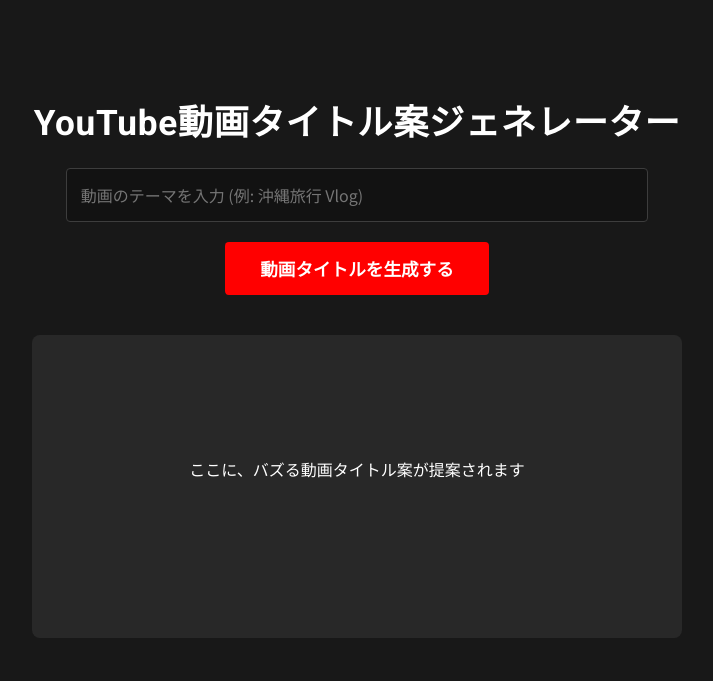
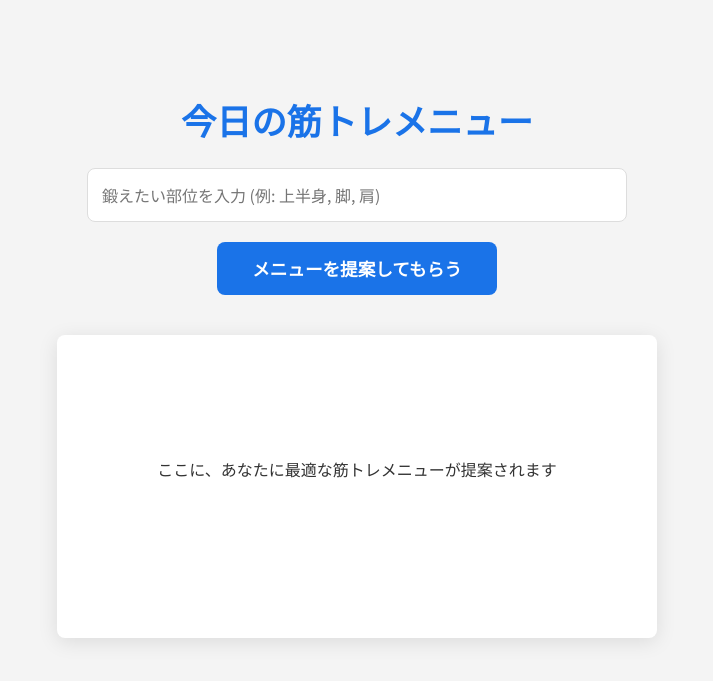
Before and after one commit to Keiichiro512/Generative-AI, a Flask app: page / in a window 1280 px wide. Shown: the top 681 px of the page, without its empty margins (283-996 px from the left). Run offline with Flask 3, Linux system fonts and the light colour scheme.

Commit message:
筋トレメニュー提案機能を追加

```diff
--- a/app.py
+++ b/app.py
@@ -19,34 +19,31 @@ def index():
     return render_template('index.html')
 
 @app.route('/generate', methods=['POST'])
-def generate_youtube_title():
+def generate_workout_menu():
     try:
         data = request.get_json()
-        if not data or 'theme' not in data:
-            return jsonify({'error': 'テーマが指定されていません。'}), 400
+        if not data or 'part' not in data:
+            return jsonify({'error': '部位が指定されていません。'}), 400
 
-        theme = data['theme']
+        part = data['part']
 
         # AIへの指示（プロンプト）
         prompt = f"""
-あなたは、登録者数100万人を超える大人気YouTuberであり、動画のタイトル付けの達人です。
-今から指定する「テーマ」で、視聴者が思わずクリックしたくなるような、魅力的で再生数が伸びる動画のタイトル案を3つ提案してください。
+あなたは、経験豊富なパーソナルトレーナーです。
+クライアントからリクエストのあった「鍛えたい体の部位」に合わせて、自宅でもできる効果的な筋トレメニューを1つ提案してください。
 
-【動画のテーマ】
-{theme}
+【鍛えたい部位】
+{part}
 
-提案は、それぞれ異なるアプローチ（例：権威性を示す、好奇心を煽る、具体的な結果を約束する）でお願いします。
-タイトルには、SEO（検索対策）を意識したキーワードを含めつつ、視聴者の興味を引くような数字や衝撃的な言葉を入れてください。
+提案には、具体的な「種目名」「セット数」「レップ数（回数）」、そしてそれぞれの種目の簡単な「ポイント」を含めてください。
 
 【出力フォーマット】
-1. (タイトル案1)
-   [ポイント]：(このタイトルの狙いや、なぜクリックされやすいかの簡単な説明)
+今日のメニュー：【{part}の日】
 
-2. (タイトル案2)
-   [ポイント]：(このタイトルの狙いや、なぜクリックされやすいかの簡単な説明)
-
-3. (タイトル案3)
-   [ポイント]：(このタイトルの狙いや、なぜクリックされやすいかの簡単な説明)
+■ 種目名：(ここに種目名)
+・セット数：3セット
+・レップ数：10〜12回
+・ポイント：(ここに簡単なコツや注意点)
 """
 
         response = model.generate_content(prompt)
@@ -56,7 +53,7 @@ def generate_youtube_title():
         return jsonify({'result': formatted_response})
 
     except Exception as e:
-        print(f"動画タイトル生成中にエラー: {e}")
+        print(f"筋トレメニュー生成中にエラー: {e}")
         return jsonify({'error': str(e)}), 500
 
 if __name__ == '__main__':
--- a/templates/index.html
+++ b/templates/index.html
@@ -3,7 +3,7 @@
 <head>
     <meta charset="UTF-8">
     <meta name="viewport" content="width=device-width, initial-scale=1.0">
-    <title>YouTube動画タイトル案ジェネレーター</title>
+    <title>今日の筋トレメニュー</title>
     <style>
         @import url('https://fonts.googleapis.com/css2?family=Roboto:wght@700&family=Noto+Sans+JP:wght@400;700&display=swap');
         body {
@@ -11,29 +11,29 @@
             text-align: center;
             margin: 0;
             padding-top: 50px;
-            background-color: #181818; /* YouTubeのダークモード背景色 */
-            color: #ffffff;
+            background-color: #f4f4f4; /* クリーンなグレー */
+            color: #333;
         }
         h1 {
             font-family: 'Roboto', sans-serif;
             font-weight: 700;
+            color: #1a73e8; /* エネルギッシュな青 */
             font-size: 2.2em;
-            letter-spacing: 0.02em;
         }
         #container {
-            max-width: 650px;
+            max-width: 600px;
             margin: 0 auto;
             padding: 20px;
         }
-        #theme-input {
+        #part-input {
             width: 85%;
             padding: 14px;
             font-size: 1em;
             font-family: inherit;
-            border-radius: 4px;
-            border: 1px solid #3d3d3d;
-            background-color: #121212;
-            color: #ffffff;
+            border-radius: 8px;
+            border: 1px solid #ddd;
+            background-color: #fff;
+            color: #333;
             margin-bottom: 20px;
         }
         button {
@@ -42,51 +42,53 @@
             font-weight: 700;
             font-family: 'Roboto', sans-serif;
             color: #fff;
-            background-color: #ff0000; /* YouTubeの赤 */
+            background-color: #1a73e8;
             border: none;
-            border-radius: 4px;
+            border-radius: 8px;
             cursor: pointer;
-            transition: background-color 0.3s ease;
+            transition: all 0.3s ease;
         }
         button:hover {
-            background-color: #cc0000;
+            background-color: #135abc;
+            box-shadow: 0 4px 15px rgba(26, 115, 232, 0.3);
         }
         #result-container {
             margin-top: 40px;
             padding: 30px;
-            background-color: #282828;
+            background-color: #ffffff;
             border-radius: 8px;
             min-height: 200px;
             line-height: 2.2;
             text-align: left;
+            box-shadow: 0 4px 20px rgba(0, 0, 0, 0.1);
             white-space: pre-wrap;
         }
         #loading {
             display: none;
-            color: #aaaaaa;
+            color: #888;
         }
     </style>
 </head>
 <body>
     <div id="container">
-        <h1>YouTube動画タイトル案ジェネレーター</h1>
-        <input type="text" id="theme-input" placeholder="動画のテーマを入力 (例: 沖縄旅行 Vlog)">
+        <h1>今日の筋トレメニュー</h1>
+        <input type="text" id="part-input" placeholder="鍛えたい部位を入力 (例: 上半身, 脚, 肩)">
         <br>
-        <button id="generate-btn">動画タイトルを生成する</button>
+        <button id="generate-btn">メニューを提案してもらう</button>
 
         <div id="result-container">
-            <p id="result-text" style="text-align: center;">ここに、バズる動画タイトル案が提案されます</p>
-            <p id="loading">最高のタイトルを考案中...</p>
+            <p id="result-text" style="text-align: center;">ここに、あなたに最適な筋トレメニューが提案されます</p>
+            <p id="loading">最強のメニューを考案中...</p>
         </div>
     </div>
 
     <script>
         document.getElementById('generate-btn').addEventListener('click', async () => {
-            const themeInput = document.getElementById('theme-input');
-            const theme = themeInput.value;
+            const partInput = document.getElementById('part-input');
+            const part = partInput.value;
 
-            if (!theme.trim()) {
-                alert('動画のテーマを入力してください！');
+            if (!part.trim()) {
+                alert('鍛えたい部位を入力してください！');
                 return;
             }
 
@@ -102,7 +104,7 @@
                 const response = await fetch('/generate', {
                     method: 'POST',
                     headers: { 'Content-Type': 'application/json' },
-                    body: JSON.stringify({ theme: theme })
+                    body: JSON.stringify({ part: part })
                 });
 
                 const data = await response.json();
@@ -110,7 +112,7 @@
                 if (data.result) {
                     resultText.textContent = data.result;
                 } else {
-                    resultText.textContent = 'エラー：良いタイトルが思いつきませんでした。';
+                    resultText.textContent = 'エラー：良いメニューが思いつきませんでした。';
                 }
             } catch (error) {
                 resultText.textContent = '通信エラーです。';
```
